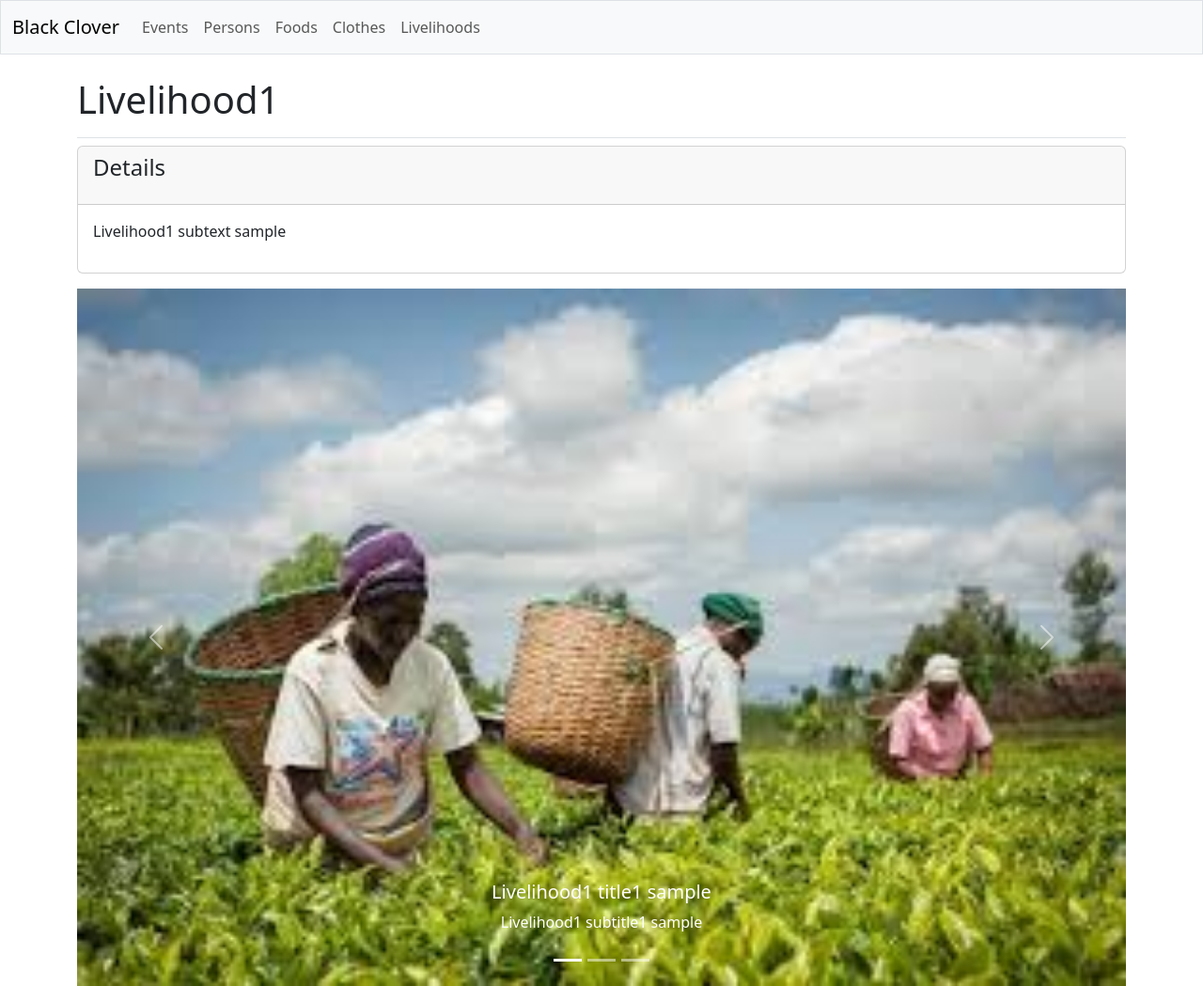
After one commit to BrianIbale/Black-Clover, a Django app: page /galleries/livelihoods/1/ in a window 1280 px wide. The commit adds this page. Shown: the whole page at 94% size. Run offline with Django 5.2, Linux system fonts and the light colour scheme; data comes from the database, SQL or seed files in the repository; both versions use the stored data as it was after the commit; some libraries are stand-ins or nearby versions.

Commit message:
Create livelihood object

```diff
--- a/hg_project/galleries/models.py
+++ b/hg_project/galleries/models.py
@@ -99,3 +99,28 @@ class ClotheImage(models.Model):
 
     def __str__(self):
         return self.title
+
+
+class Livelihood(models.Model):
+    livelihood_text = models.CharField(max_length=200)
+
+    def __str__(self):
+        return self.livelihood_text
+
+
+class LivelihoodDetail(models.Model):
+    livelihood = models.ForeignKey(Livelihood, on_delete=models.CASCADE)
+    livelihood_subtext = models.TextField()
+
+    def __str__(self):
+        return self.livelihood_subtext
+
+
+class LivelihoodImage(models.Model):
+    livelihood = models.ForeignKey(Livelihood, on_delete=models.CASCADE)
+    image = models.ImageField(upload_to='livelihoods/')
+    title = models.CharField(max_length=150)
+    sub_title = models.CharField(max_length=100)
+
+    def __str__(self):
+        return self.title
--- a/hg_project/galleries/templates/galleries/base.html
+++ b/hg_project/galleries/templates/galleries/base.html
@@ -38,6 +38,8 @@
                 Foods</a></li>
             <a class="nav-link" href="{% url 'galleries:clothes' %}">
                 Clothes</a></li>
+            <a class="nav-link" href="{% url 'galleries:livelihoods' %}">
+                Livelihoods</a></li>
         </ul> <!-- End of links on left side of navbar -->
 
 
--- /dev/null
+++ b/hg_project/galleries/templates/galleries/livelihood_detail.html
@@ -0,0 +1,54 @@
+{% extends 'galleries/base.html' %}
+
+
+{% block page_header %}
+  <h1>{{ livelihood.livelihood_text }}</h1>
+{% endblock page_header %}
+
+
+{% block content %}
+
+
+  {% for livelihood_detail in livelihood_details %}
+    <div class="card mb-3">
+      <!-- Card header with timestamp and edit link -->
+      <h4 class="card-header">
+        <p>Details</p>
+      </h4>
+      <!-- Card body with entry text -->
+      <div class="card-body">{{ livelihood_detail.livelihood_subtext|linebreaks }}</div>
+    </div>
+  {% empty %}
+    <p>There are no details for this livelihood yet.</p>
+  {% endfor %}
+
+
+  <div id="carouselExampleCaptions" class="carousel slide">
+    <div class="carousel-indicators">
+      <button type="button" data-bs-target="#carouselExampleCaptions" data-bs-slide-to="0" class="active" aria-current="true" aria-label="Slide 1"></button>
+      <button type="button" data-bs-target="#carouselExampleCaptions" data-bs-slide-to="1" aria-label="Slide 2"></button>
+      <button type="button" data-bs-target="#carouselExampleCaptions" data-bs-slide-to="2" aria-label="Slide 3"></button>
+    </div>
+
+    <div class="carousel-inner">
+      {% for image in images %}
+        <div class="carousel-item {% if forloop.counter0 == 0 %}active{% endif %}">
+          <img src="{{ image.image.url }}" class="d-block w-100" alt="...">
+          <div class="carousel-caption d-none d-md-block">
+            <h5>{{ image.title }}</h5>
+            <p>{{ image.sub_title }}</p>
+          </div>
+        </div>
+      {% endfor %}
+    </div>
+    <button class="carousel-control-prev" type="button" data-bs-target="#carouselExampleCaptions" data-bs-slide="prev">
+      <span class="carousel-control-prev-icon" aria-hidden="true"></span>
+      <span class="visually-hidden">Previous</span>
+    </button>
+    <button class="carousel-control-next" type="button" data-bs-target="#carouselExampleCaptions" data-bs-slide="next">
+      <span class="carousel-control-next-icon" aria-hidden="true"></span>
+      <span class="visually-hidden">Next</span>
+    </button>
+  </div>
+
+{% endblock content %}
--- a/hg_project/galleries/urls.py
+++ b/hg_project/galleries/urls.py
@@ -28,4 +28,9 @@ urlpatterns = [
     path('clothes', views.clothes, name='clothes'),
     # Detail page for a single clothe.
     path('clothes/<int:clothe_id>/', views.clothe_detail, name='clothe_detail'),
+
+    # Page that shows all livelihoods.
+    path('livelihoods', views.livelihoods, name='livelihoods'),
+    # Detail page for a single livelihood.
+    path('livelihoods/<int:livelihood_id>/', views.livelihood_detail, name='livelihood_detail'),
 ]
--- a/hg_project/galleries/views.py
+++ b/hg_project/galleries/views.py
@@ -1,6 +1,6 @@
 from django.shortcuts import render
 
-from .models import Person, Event, EventImage, PersonsImage, Food, FoodImage, Clothe, ClotheImage
+from .models import Person, Event, EventImage, PersonsImage, Food, FoodImage, Clothe, ClotheImage, Livelihood, LivelihoodImage
 
 # Create your views here.
 def index(request):
@@ -74,3 +74,20 @@ def clothe_detail(request, clothe_id):
     clothe_details = clothe.clothedetail_set.all()
     context = {'clothe': clothe, 'clothe_details': clothe_details, 'images': images}
     return render(request, 'galleries/clothe_detail.html', context)
+
+
+def livelihoods(request):
+    """Show all livelihoods."""
+    livelihoods = Livelihood.objects.all()
+    context = {'livelihoods': livelihoods}
+    return render(request, 'galleries/livelihoods.html', context)
+
+
+def livelihood_detail(request, livelihood_id):
+    """Show a single livelihood's details with images."""
+    livelihood = Livelihood.objects.get(id=livelihood_id)
+    images = LivelihoodImage.objects.filter(livelihood=livelihood)
+
+    livelihood_details = livelihood.livelihooddetail_set.all()
+    context = {'livelihood': livelihood, 'livelihood_details': livelihood_details, 'images': images}
+    return render(request, 'galleries/livelihood_detail.html', context)
```
Also changed, not shown: hg_project/galleries/admin.py (+8 -1 lines), hg_project/galleries/templates/galleries/livelihoods.html (added, +24 -0 lines), hg_project/db.sqlite3, hg_project/galleries/migrations/0009_livelihood_livelihooddetail_livelihoodimage.py (added), hg_project/livelihoods/Livelihood1_image1_sample.jpg (added), hg_project/livelihoods/Livelihood1_image2_sample.jpg (added), hg_project/livelihoods/Livelihood2_image1_sample.jpg (added), hg_project/livelihoods/Livelihood2_image2_sample.jpg (added), hg_project/persons/asta_4.webp (added), hg_project/persons/asta_5.webp (added).
